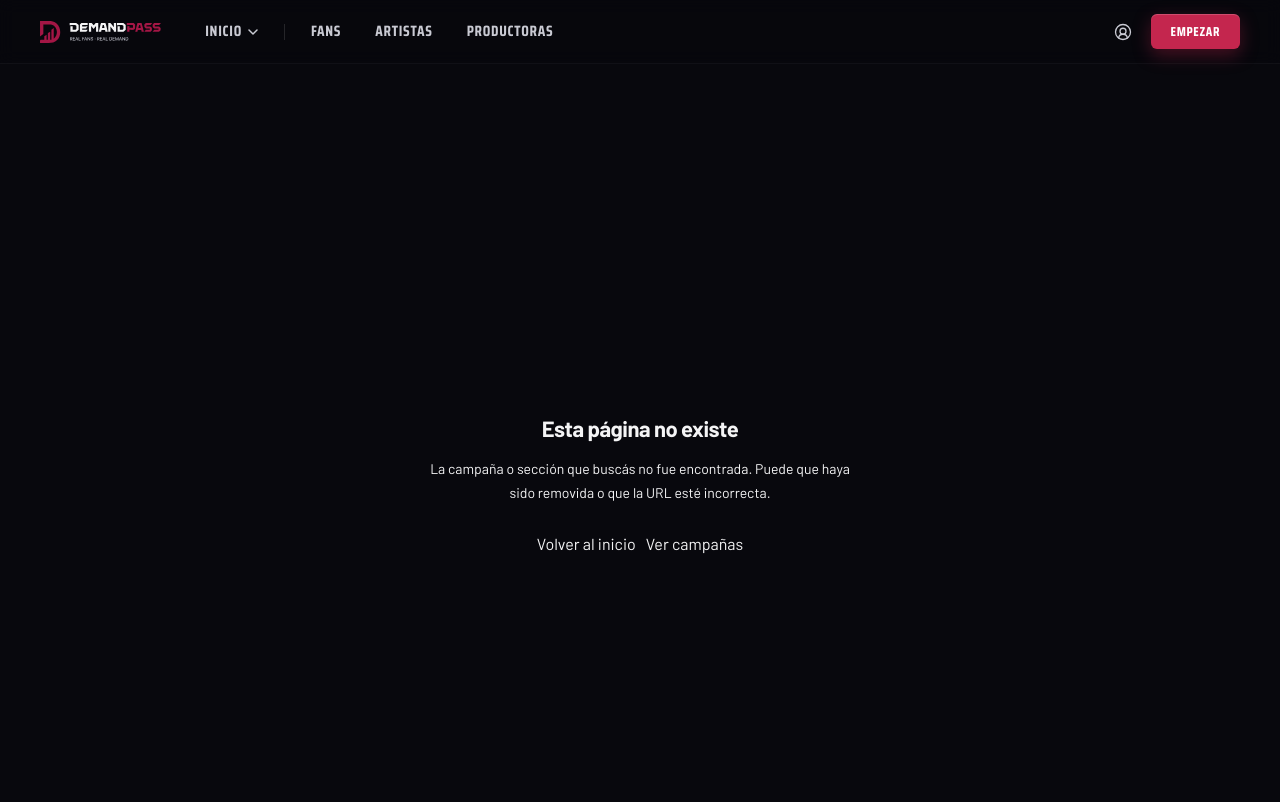
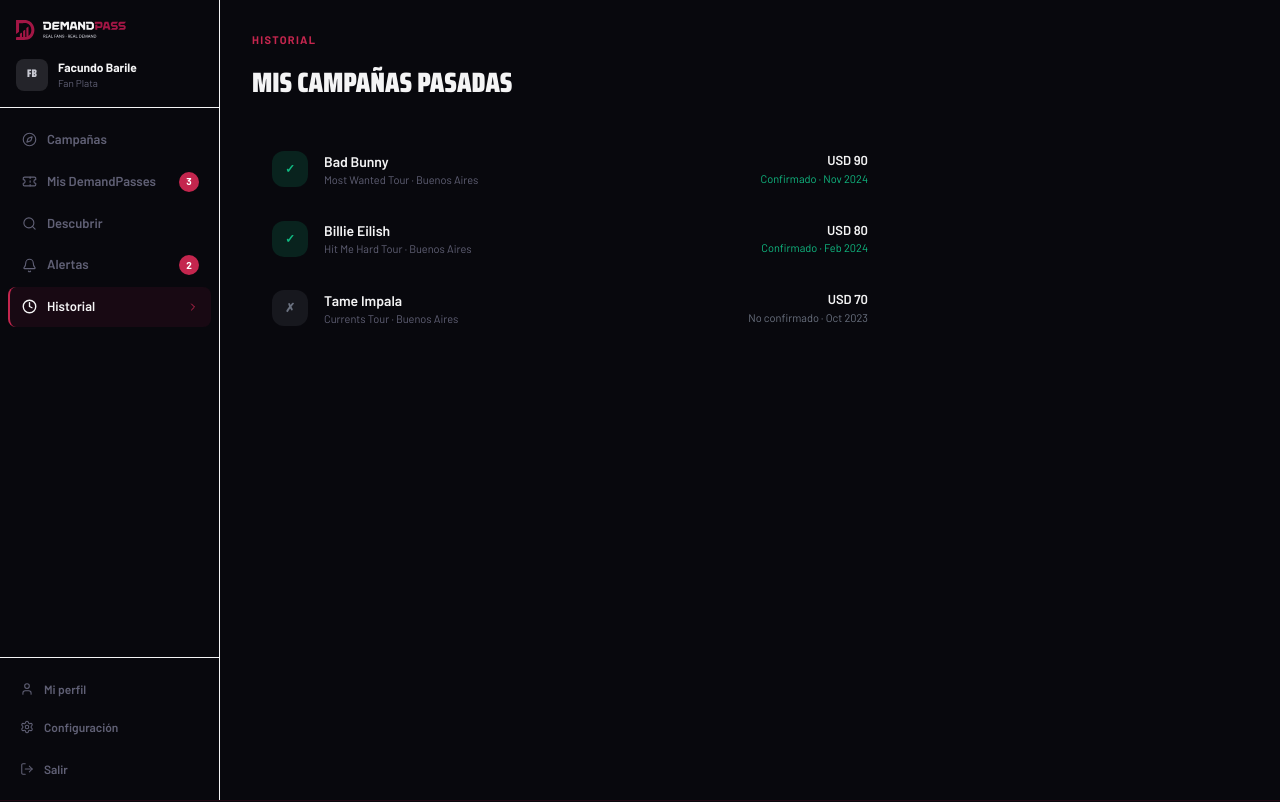
Before and after one commit to Killerpana/DemandPass, a Next.js app: page /fan/historial in a window 1280 px wide. Before the commit this address had no page. Shown: the top 802 px of the page. Built offline with nearby package versions, Linux system fonts and the light colour scheme; a web font is replaced by a local one.

Commit message:
feat: /fan/* layout con FanShell - campañas, descubrir, alertas, historial dentro del sidebar

```diff
--- /dev/null
+++ b/src/app/fan/alertas/page.tsx
@@ -0,0 +1,27 @@
+import type { Metadata } from "next";
+
+export const metadata: Metadata = { title: "Alertas" };
+export default function FanAlertasPage() {
+  return (
+    <div className="p-8 max-w-[700px]">
+      <p className="text-[11px] font-bold uppercase tracking-[0.12em] mb-3" style={{ color: "var(--color-burg3)" }}>Alertas</p>
+      <h1 className="font-[family-name:var(--font-display)] text-[28px] font-black uppercase mb-8">TUS NOTIFICACIONES</h1>
+      <div className="flex flex-col gap-3">
+        {[
+          { text: "Lenny Kravitz alcanzó el 67% del objetivo", time: "hace 2 hs",   dot: "#10b981" },
+          { text: "Tu token para K-Pop Night fue generado",    time: "hace 5 hs",   dot: "#A31645" },
+          { text: "+580 apoyos esta semana en K-Pop Night",    time: "ayer",        dot: "#3b82f6" },
+          { text: "Subiste a Fan Plata — mejor posición",      time: "hace 3 días", dot: "#f59e0b" },
+          { text: "Bad Bunny confirmó fecha — token activo",   time: "hace 5 días", dot: "#10b981" },
+        ].map((a, i) => (
+          <div key={i} className="flex items-center gap-4 p-4 rounded-xl"
+            style={{ background: "var(--color-surface)", border: "1px solid var(--color-border)" }}>
+            <span className="w-2 h-2 rounded-full shrink-0" style={{ background: a.dot }} />
+            <span className="text-[13px] flex-1">{a.text}</span>
+            <span className="text-[11px] shrink-0" style={{ color: "var(--color-txt3)" }}>{a.time}</span>
+          </div>
+        ))}
+      </div>
+    </div>
+  );
+}
--- /dev/null
+++ b/src/app/fan/campaigns/page.tsx
@@ -0,0 +1,7 @@
+import type { Metadata } from "next";
+import { CampaignsBrowser } from "@/components/marketing/CampaignsBrowser";
+
+export const metadata: Metadata = { title: "Campañas" };
+export default function FanCampaignsPage() {
+  return <CampaignsBrowser />;
+}
--- /dev/null
+++ b/src/app/fan/descubrir/page.tsx
@@ -0,0 +1,7 @@
+import type { Metadata } from "next";
+import { CampaignsBrowser } from "@/components/marketing/CampaignsBrowser";
+
+export const metadata: Metadata = { title: "Descubrir" };
+export default function FanDescubrirPage() {
+  return <CampaignsBrowser />;
+}
--- /dev/null
+++ b/src/app/fan/historial/page.tsx
@@ -0,0 +1,36 @@
+import type { Metadata } from "next";
+
+export const metadata: Metadata = { title: "Historial" };
+export default function FanHistorialPage() {
+  return (
+    <div className="p-8 max-w-[700px]">
+      <p className="text-[11px] font-bold uppercase tracking-[0.12em] mb-3" style={{ color: "var(--color-burg3)" }}>Historial</p>
+      <h1 className="font-[family-name:var(--font-display)] text-[28px] font-black uppercase mb-8">MIS CAMPAÑAS PASADAS</h1>
+      <div className="rounded-xl overflow-hidden" style={{ border: "1px solid var(--color-border)" }}>
+        {[
+          { artist: "Bad Bunny",    tour: "Most Wanted Tour",  city: "Buenos Aires", fecha: "Nov 2024", monto: "USD 90",  ok: true  },
+          { artist: "Billie Eilish", tour: "Hit Me Hard Tour", city: "Buenos Aires", fecha: "Feb 2024", monto: "USD 80",  ok: true  },
+          { artist: "Tame Impala",  tour: "Currents Tour",     city: "Buenos Aires", fecha: "Oct 2023", monto: "USD 70",  ok: false },
+        ].map((h, i) => (
+          <div key={i} className="flex items-center gap-4 px-5 py-4 transition-colors"
+            style={{ background: "var(--color-surface)", borderTop: i > 0 ? "1px solid var(--color-border)" : "none" }}>
+            <div className="w-9 h-9 rounded-xl flex items-center justify-center text-[12px] font-black shrink-0"
+              style={{ background: h.ok ? "rgba(16,185,129,0.15)" : "rgba(107,114,128,0.15)", fontFamily: "var(--font-display)", color: h.ok ? "#10b981" : "#6b7280" }}>
+              {h.ok ? "✓" : "✗"}
+            </div>
+            <div className="flex-1 min-w-0">
+              <p className="text-[14px] font-semibold">{h.artist}</p>
+              <p className="text-[11px]" style={{ color: "var(--color-txt3)" }}>{h.tour} · {h.city}</p>
+            </div>
+            <div className="text-right shrink-0">
+              <p className="text-[13px] font-semibold">{h.monto}</p>
+              <p className="text-[11px]" style={{ color: h.ok ? "#10b981" : "#6b7280" }}>
+                {h.ok ? "Confirmado" : "No confirmado"} · {h.fecha}
+              </p>
+            </div>
+          </div>
+        ))}
+      </div>
+    </div>
+  );
+}
--- /dev/null
+++ b/src/app/fan/layout.tsx
@@ -0,0 +1,5 @@
+import { FanShell } from "@/components/ui/FanShell";
+
+export default function FanLayout({ children }: { children: React.ReactNode }) {
+  return <FanShell>{children}</FanShell>;
+}
--- a/src/components/ui/FanShell.tsx
+++ b/src/components/ui/FanShell.tsx
@@ -2,24 +2,27 @@
 
 import Link from "next/link";
 import { usePathname } from "next/navigation";
-import { Compass, Ticket, Search, Bell, Clock, User, Settings, ChevronRight, LogOut } from "lucide-react";
+import { Compass, Ticket, Search, Bell, Clock, User, Settings, LogOut, ChevronRight } from "lucide-react";
 import { Logo } from "@/components/ui/Logo";
 
 const NAV = [
-  { label: "Campañas",         href: "/campaigns",  Icon: Compass, badge: null },
-  { label: "Mis DemandPasses", href: "/perfil",     Icon: Ticket,  badge: "3"  },
-  { label: "Descubrir",        href: "/campaigns",  Icon: Search,  badge: null },
-  { label: "Alertas",          href: "/perfil",     Icon: Bell,    badge: "2"  },
-  { label: "Historial",        href: "/perfil",     Icon: Clock,   badge: null },
+  { label: "Campañas",         href: "/fan/campaigns",  Icon: Compass, badge: null },
+  { label: "Mis DemandPasses", href: "/perfil",         Icon: Ticket,  badge: "3"  },
+  { label: "Descubrir",        href: "/fan/descubrir",  Icon: Search,  badge: null },
+  { label: "Alertas",          href: "/fan/alertas",    Icon: Bell,    badge: "2"  },
+  { label: "Historial",        href: "/fan/historial",  Icon: Clock,   badge: null },
 ];
 
 const BOTTOM = [
-  { label: "Mi perfil",    href: "/perfil",   Icon: User     },
+  { label: "Mi perfil",     href: "/perfil",  Icon: User     },
   { label: "Configuración", href: "/perfil",  Icon: Settings },
 ];
 
 export function FanShell({ children }: { children: React.ReactNode }) {
   const path = usePathname();
+
+  const isActive = (href: string) =>
+    path === href || path.startsWith(href + "/");
 
   return (
     <div className="flex min-h-screen" style={{ background: "var(--color-bg)" }}>
@@ -28,16 +31,16 @@ export function FanShell({ children }: { children: React.ReactNode }) {
       <aside className="hidden md:flex w-[220px] shrink-0 flex-col border-r"
         style={{ borderColor: "var(--color-border)", background: "var(--color-surface)" }}>
 
-        {/* Logo + badge */}
+        {/* Logo + usuario */}
         <div className="px-4 pt-5 pb-4 border-b" style={{ borderColor: "var(--color-border)" }}>
           <Logo height={20} href="/" />
-          <div className="mt-3 flex items-center gap-2">
-            <div className="w-7 h-7 rounded-lg flex items-center justify-center text-[10px] font-black"
+          <div className="mt-3 flex items-center gap-2.5">
+            <div className="w-8 h-8 rounded-lg flex items-center justify-center text-[11px] font-black shrink-0"
               style={{ background: "rgba(201,202,211,0.15)", color: "#C9CAD3", fontFamily: "var(--font-display)" }}>
               FB
             </div>
-            <div>
-              <p className="text-[12px] font-bold leading-tight">Facundo Barile</p>
+            <div className="min-w-0">
+              <p className="text-[12px] font-bold truncate">Facundo Barile</p>
               <p className="text-[10px]" style={{ color: "var(--color-txt3)" }}>Fan Plata</p>
             </div>
           </div>
@@ -46,10 +49,10 @@ export function FanShell({ children }: { children: React.ReactNode }) {
         {/* Nav */}
         <nav className="flex flex-col gap-0.5 px-2 py-3 flex-1">
           {NAV.map(({ label, href, Icon, badge }) => {
-            const active = path === href || (href === "/perfil" && path.startsWith("/perfil"));
+            const active = isActive(href);
             return (
               <Link key={label} href={href}
-                className="flex items-center gap-2.5 px-3 py-2.5 rounded-lg transition-colors group"
+                className="flex items-center gap-2.5 px-3 py-2.5 rounded-lg transition-colors"
                 style={{
                   background: active ? "rgba(163,22,69,0.1)" : "transparent",
                   color: active ? "var(--color-txt)" : "var(--color-txt3)",
--- a/src/components/ui/Navbar.tsx
+++ b/src/components/ui/Navbar.tsx
@@ -31,7 +31,7 @@ const NAV_STYLE = {
 };
 
 // Rutas con sidebar propio — sin navbar superior
-const SIDEBAR_ROUTES = ["/perfil", "/artistas/dashboard", "/dashboard"];
+const SIDEBAR_ROUTES = ["/perfil", "/fan", "/artistas/dashboard", "/dashboard"];
 
 export function Navbar() {
   const path = usePathname();
```
